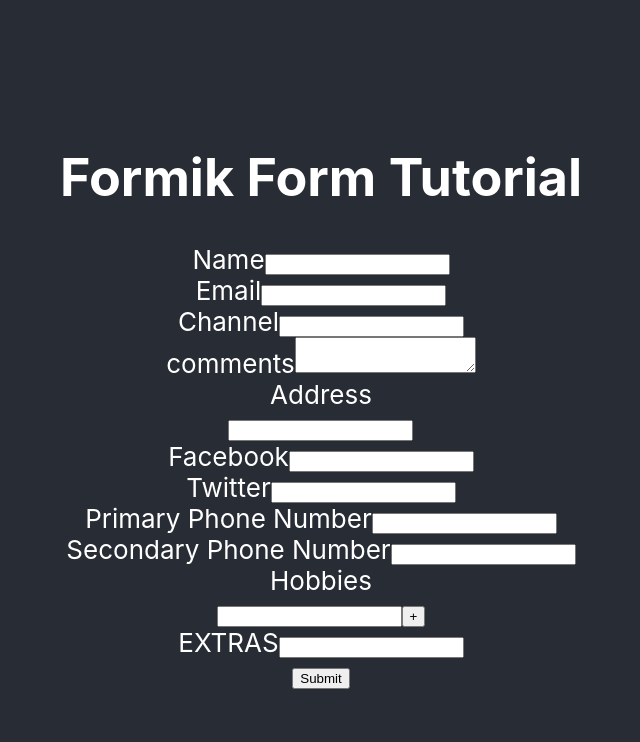
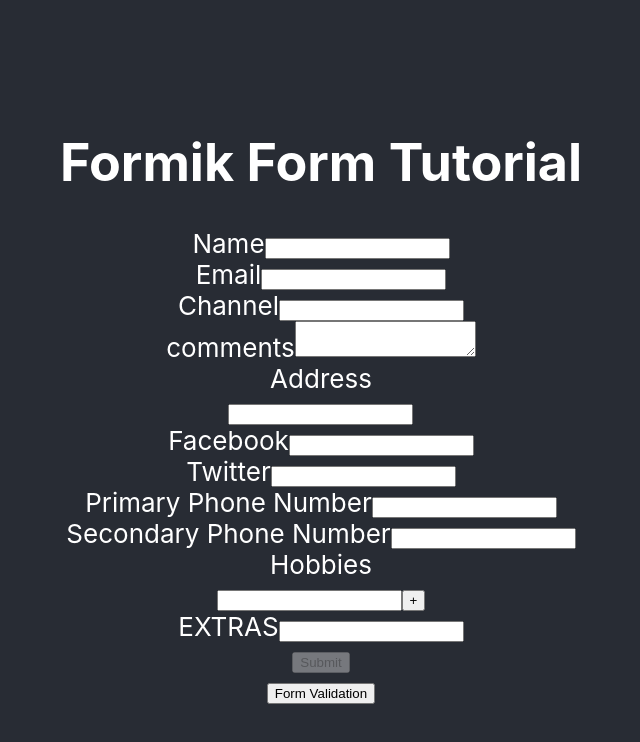
Before and after one commit to Nimith-M-Gowda/Formik-Form, a React (Create React App) app: page / in a window 1280 px wide. Shown: the top 742 px of the page, without its empty margins (319-959 px from the left). Built offline with nearby package versions, Linux system fonts and the light colour scheme.

Commit message:
form ends

```diff
--- a/src/Formik.js
+++ b/src/Formik.js
@@ -28,8 +28,18 @@
   extras: "",
 };
 
-const onSubmit = (values) => {
-  console.log("🚀 ~ file: formik.js ~ line 12 ~ formik ~ formik", values);
+const onSubmit = (values, onSubmitProps) => {
+  try {
+    console.log("🚀 ~ file: Formik.js ~ line 32 ~ onSubmit ~ values", values);
+    console.log(
+      "🚀 ~ file: Formik.js ~ line 32 ~ onSubmit ~ onSubmitProps",
+      onSubmitProps
+    );
+  } catch (e) {
+    console.log(e);
+  } finally {
+    onSubmitProps.setSubmitting(false);
+  }
 };
 
 /**
@@ -103,6 +113,14 @@
       //replacing with Form Component
       <form onSubmit={formik.handleSubmit}>
       */}
+
+      {/* //Introducing to manual triggering of validation */}
+      {(formik) => {
+        console.log(
+          "🚀 ~ file: Formik.js ~ line 110 ~ FormikForm ~ formik",
+          formik
+        );
+        return (
           <Form>
             <div>
               <label>Name</label>
@@ -135,7 +153,7 @@
                 // value={formik.values.email}
                 // onBlur={formik.handleBlur}
 
-            //removing afetr Field Component
+                //removing after Field Component
                 // {...getFieldProps("email")}
               />
             </div>
@@ -178,8 +196,12 @@
 
             <div>
               <label>comments</label>
-          {/* filed level validation */}
-          <Field as="textarea" name="comments" validate={validateComments} />
+              {/* filed level validation   */}
+              <Field
+                as="textarea"
+                name="comments"
+                validate={validateComments}
+              />
               <ErrorMessage name="comments">
                 {(errorMessage) =>
                   errorMessage ? <div>{errorMessage}</div> : null
@@ -196,7 +218,9 @@
                   return (
                     <div>
                       <input {...field} />
-                  {meta.touched && meta.error ? <div>{meta.error}</div> : null}
+                      {meta.touched && meta.error ? (
+                        <div>{meta.error}</div>
+                      ) : null}
                     </div>
                   );
                 }}
@@ -259,15 +283,40 @@
               </FieldArray>
             </div>
 
-        {/* // No other field is dependent on this and this doesnot depend on any other form -elements so using Fastfield is more optimized*/}
+            {/* // No other field is dependent on this and this doesn't depend on any other form -elements so using Fastfield is more optimized*/}
             <div>
               <label>EXTRAS</label>
               <FastField name="extras" />
             </div>
             <div>
-          <button type="submit">Submit</button>
+              <div>
+                {/* //disable submit 2 ways
+                // 1 . when fields are invalid based on formik validation rules
+                // 2 . after submit click till api call ends*/}
+                <button
+                  type="submit"
+                  disabled={
+                    !(formik.dirty && formik.isValid) || formik.isSubmitting
+                  } //even dirty has issue if initialvalues are pre-set and submitting without changing initial values
+                  //because dirty because true when anything changes in form compared to its initial value
+                >
+                  Submit
+                </button>
+              </div>
+              <div>
+                <button
+                  onClick={() => {
+                    //if form is not touched then we can use formik.setTouched({name:true,email:true....})
+                    formik.validateForm();
+                  }}
+                >
+                  Form Validation
+                </button>
+              </div>
             </div>
           </Form>
+        );
+      }}
     </Formik>
   );
 }
```
Lines whose indentation alone changed are shown as unchanged.
